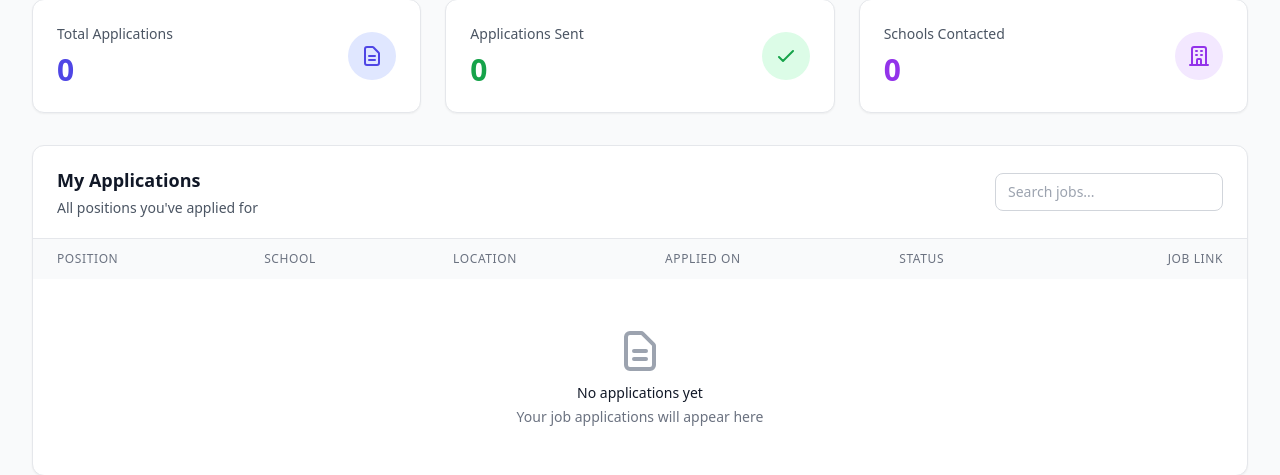
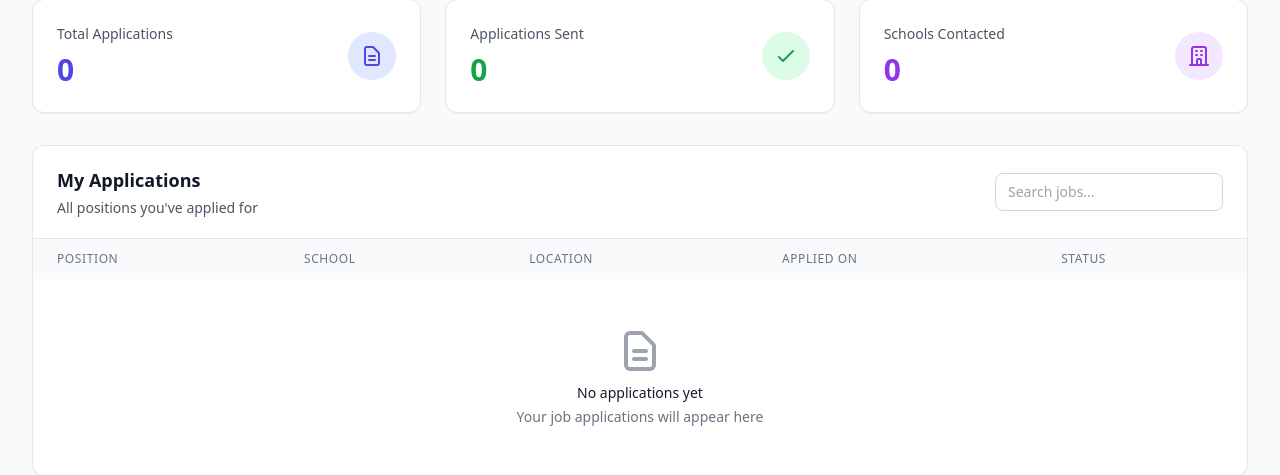
Before and after one commit to KellyNovaTalent/AutoApplyEngine-Henriette-Beeslaar, a Flask app: page /client in a window 1280 px wide. Shown: the part 198-673 px from the top of the page. Run offline with Flask 3, Linux system fonts and the light colour scheme; the visitor is signed in with stand-in values (Sample User, id 1); data that the repository does not hold is empty; parts of the project's set-up code (start-up, migrations or seed data) failed here and were passed over; some libraries are stand-ins or nearby versions.

Commit message:
Remove confusing job links from the client dashboard
Remove the "Job Link" column and update status text in the client dashboard template to prevent user confusion.

Replit-Commit-Author: Agent
Replit-Commit-Session-Id: 7b007f35-10f2-4fbf-baa4-43c733bd5a6d
Replit-Commit-Checkpoint-Type: full_checkpoint
Replit-Commit-Event-Id: e380a7f0-b11a-44ef-99af-ef6338a20a13
Replit-Commit-Screenshot-Url: https://storage.googleapis.com/screenshot-production-us-central1/0e5fc027-4c94-4e4a-9661-bcd9691f0aaa/7b007f35-10f2-4fbf-baa4-43c733bd5a6d/nxayaKV

```diff
--- a/templates/client_dashboard.html
+++ b/templates/client_dashboard.html
@@ -100,7 +100,6 @@
                             <th class="px-6 py-3 text-left text-xs font-medium text-gray-500 uppercase tracking-wider">Location</th>
                             <th class="px-6 py-3 text-left text-xs font-medium text-gray-500 uppercase tracking-wider">Applied On</th>
                             <th class="px-6 py-3 text-left text-xs font-medium text-gray-500 uppercase tracking-wider">Status</th>
-                            <th class="px-6 py-3 text-right text-xs font-medium text-gray-500 uppercase tracking-wider">Job Link</th>
                         </tr>
                     </thead>
                     <tbody class="bg-white divide-y divide-gray-200">
@@ -124,15 +123,11 @@
                             </td>
                             <td class="px-6 py-4 whitespace-nowrap">
                                 <span class="inline-flex items-center px-2.5 py-0.5 rounded-full text-xs font-medium bg-green-100 text-green-800">
-                                    Application Sent
+                                    <svg class="w-3 h-3 mr-1" fill="currentColor" viewBox="0 0 20 20">
+                                        <path fill-rule="evenodd" d="M16.707 5.293a1 1 0 010 1.414l-8 8a1 1 0 01-1.414 0l-4-4a1 1 0 011.414-1.414L8 12.586l7.293-7.293a1 1 0 011.414 0z" clip-rule="evenodd"></path>
+                                    </svg>
+                                    Sent
                                 </span>
-                            </td>
-                            <td class="px-6 py-4 whitespace-nowrap text-right text-sm font-medium">
-                                {% if job.job_url and job.job_url.startswith('http') %}
-                                <a href="{{ job.job_url }}" target="_blank" class="text-indigo-600 hover:text-indigo-900">View Posting</a>
-                                {% else %}
-                                <span class="text-gray-400">-</span>
-                                {% endif %}
                             </td>
                         </tr>
                         {% endfor %}
```
Also changed, not shown: attached_assets/image_1764579779424.png (added).
